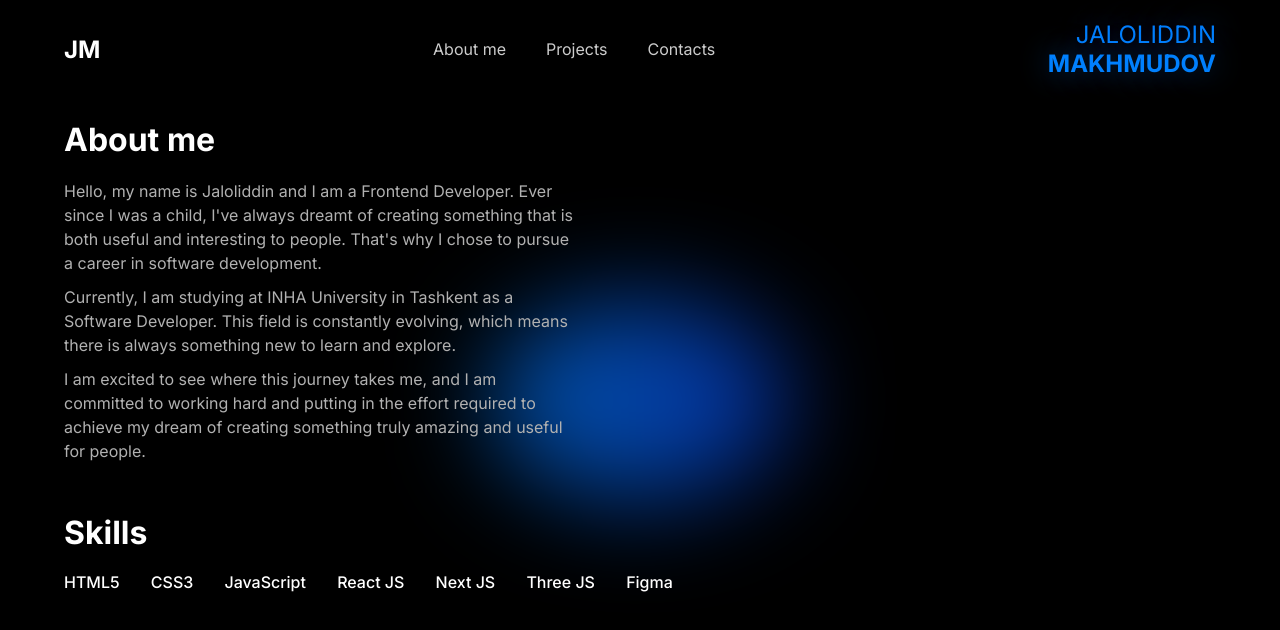
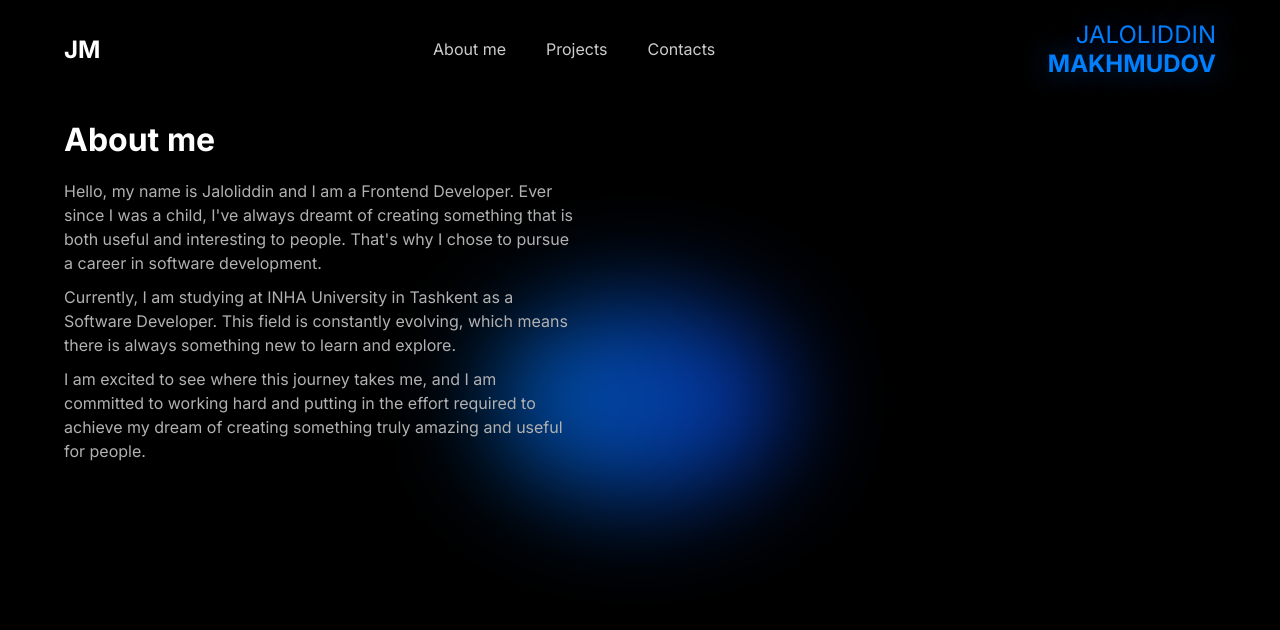
Before and after one commit to jmakhmudov/personal-website, a Next.js app: page /about in a window 1280 px wide. Shown: the top 630 px of the page. Built offline with nearby package versions, Linux system fonts and the light colour scheme; no server answers; what @supabase/auth-helpers-react would draw is missing.

Commit message:
Update about.js

```diff
--- a/pages/about.js
+++ b/pages/about.js
@@ -21,19 +21,6 @@ export default function About() {
                         <p>Currently, I am studying at INHA University in Tashkent as a Software Developer. This field is constantly evolving, which means there is always something new to learn and explore.</p>
                         <p>I am excited to see where this journey takes me, and I am committed to working hard and putting in the effort required to achieve my dream of creating something truly amazing and useful for people.</p>
                     </section>
-
-                    <section className="part-box">
-                        <div className="title">Skills</div>
-                        <div className="skills-box">
-                            <div>HTML5</div>
-                            <div>CSS3</div>
-                            <div>JavaScript</div>
-                            <div>React JS</div>
-                            <div>Next JS</div>
-                            <div>Three JS</div>
-                            <div>Figma</div>
-                        </div>
-                    </section>
                 </section>
                 <Blob />
             </main>
```
